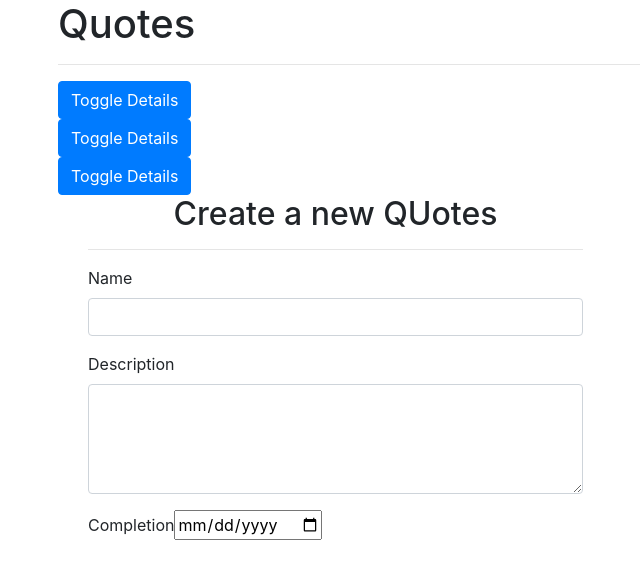
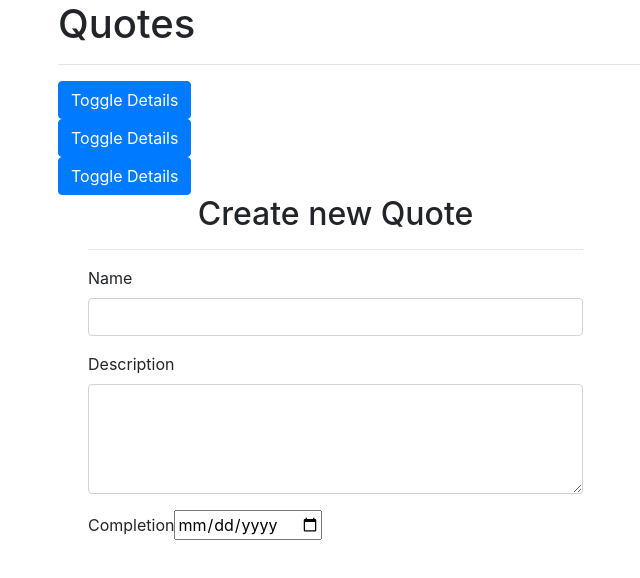
Before and after one commit to abdikeem/quote-votes, an Angular app: page / in a window 1280 px wide. Shown: the top 578 px of the page, without its empty margins (27-667 px from the left). Built offline with nearby package versions, Linux system fonts and the light colour scheme.

Commit message:
fix error

```diff
--- a/src/app/quotes-form/quotes-form.component.html
+++ b/src/app/quotes-form/quotes-form.component.html
@@ -1,5 +1,5 @@
 <div class="container-fluid">
-        <h2 class="text-center">Create a new QUotes</h2>
+        <h2 class="text-center">Create new Quote</h2>
         <hr>
         <form>
             <div class="form-group">
```
Also changed, not shown: 1 other file (tests, documents, lock files or other folders).
